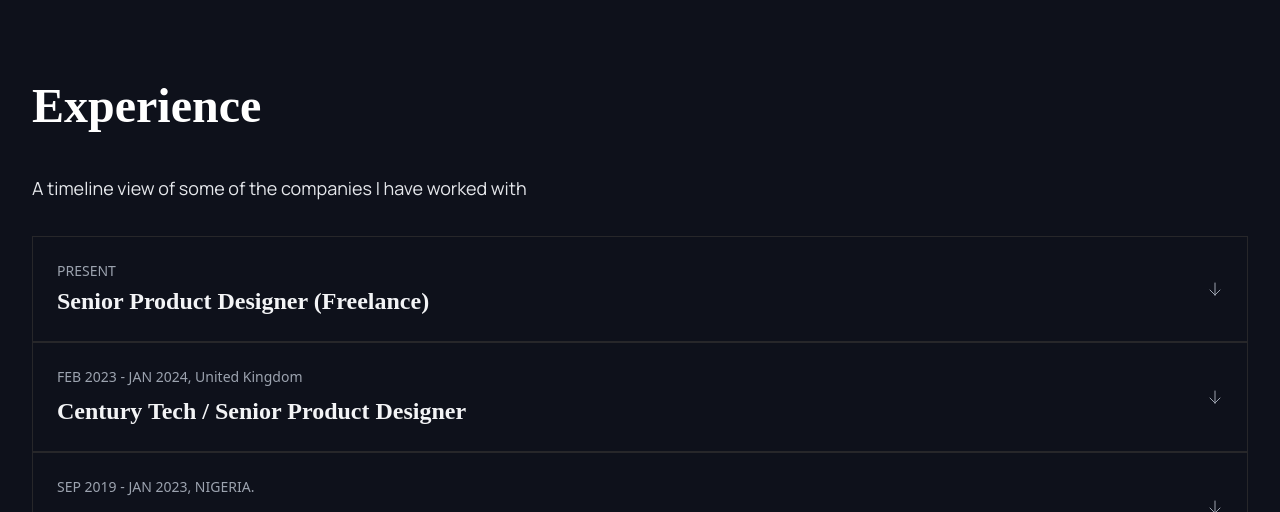
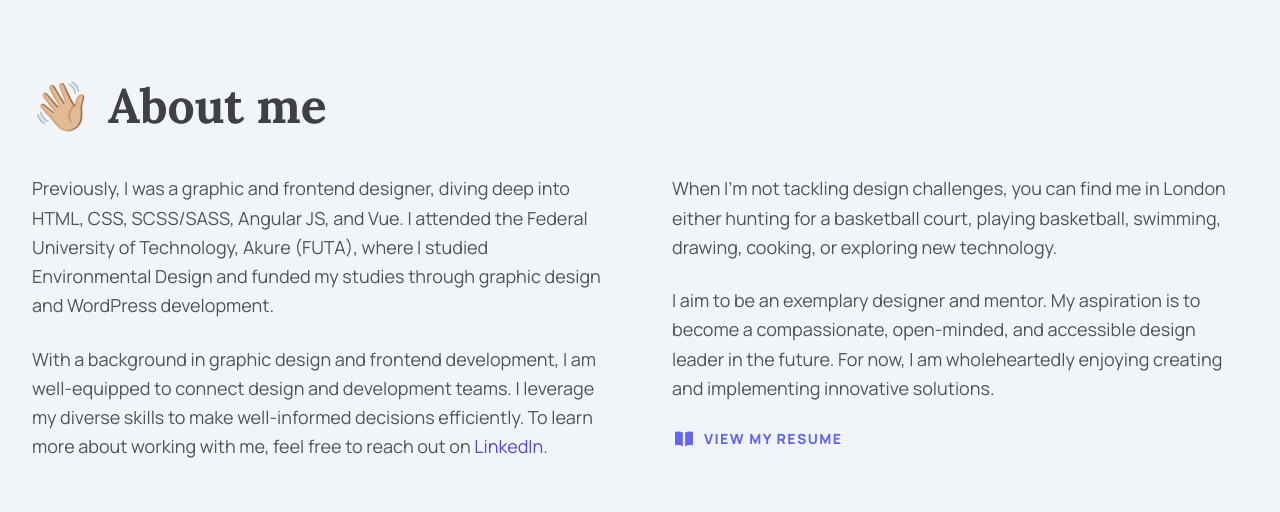
Before and after one commit to shezvar/segunfolio, a Next.js app: page /about in a window 1280 px wide. Shown: the part 1002-1514 px from the top of the page. Built offline with nearby package versions, Linux system fonts and the light colour scheme.

Commit message:
Added 3 coming soon projects

```diff
--- a/src/app/about/page.tsx
+++ b/src/app/about/page.tsx
@@ -6,6 +6,7 @@ import Footer from '@/components/footer'
 import DesignPhilosophy from '@/components/designPhilosophy'
 import Image from 'next/image'
 import LinkedInLogo from "@/assets/Linkedin-Logo.png"
+import { BookOpenIcon } from '@heroicons/react/16/solid'
 
 const projectData = [
   { image: 'images/fg-cover1.png', alt: 'first image', title: 'System for the freelance economy, designed to help creatives in managing their clients and projects effectively.', description: 'Product Design at Fullgap', link: '/projects/fullgap' },
@@ -105,7 +106,7 @@ export default function About() {
                       </div>
                     </div>
 
-                    <button type='button' className='mt-12 px-8 py-4 bg-indigo-500 rounded ring-1 ring-indigo-600 hover:bg-indigo-800 focus:outline-indigo-300 uppercase tracking-widest font-extrabold text-sm'>Brief History</button>
+                    <a href='#aboutme' type='button' className='mt-12 px-8 py-4 bg-indigo-500 rounded ring-1 ring-indigo-600 hover:bg-indigo-800 focus:outline-indigo-300 uppercase tracking-widest font-extrabold text-sm'>Brief History</a>
                   </div>
                   <div className='mt-40 w-full'>
                     <div className='flex flex-col lg:flex-row justify-between lg:items-end'>
@@ -116,7 +117,7 @@ export default function About() {
                         <span>Experience working with other designers</span>
                       </div>
 
-                      <div className='mt-12'>
+                      <div className='mt-12 mb-12 lg:mb-0'>
                         <a href="https://www.linkedin.com/in/segun-oroyo/" target='_blank' className="flex text-md font-semibold leading-6 text-white">
                           LinkedIn
                           <Image src={LinkedInLogo} className=' ml-1 w-auto h-5 rounded' alt='LinkedIn' />
@@ -129,10 +130,38 @@ export default function About() {
               </div>
             </div>
 
+            <div className='bg-slate-100 py-48' id='aboutme'>
+              <div className='mx-auto items-center xl:max-w-7xl px-6 lg:px-8'>
+                <h1 className='text-5xl text-zinc-700 font-lora leading-normal font-black mb-8'><span className='text-[3rem] mr-4'>👋🏼</span>About me</h1>
+                <div className='grid lg:grid-cols-2 gap-6 lg:gap-16 text-zinc-600 leading-relaxed text-lg'>
+                  <div className=''>
+                    <p className='pb-6'>Previously, I was a graphic and frontend designer, diving deep into HTML, CSS, SCSS/SASS, Angular JS, and Vue. I attended the Federal University of Technology, Akure (FUTA), where I studied Environmental Design and funded my studies through graphic design and WordPress development.</p>
+                    <p className=''>With a background in graphic design and frontend development, I am well-equipped to connect design and development teams. I leverage my diverse skills to make well-informed decisions efficiently. To learn more about working with me, feel free to reach out on <a href='https://www.linkedin.com/in/segun-oroyo/' target='_blank' className='text-indigo-600'>LinkedIn.</a></p>
+                  </div>
+                  <div className=''>
+                    <p className='pb-6'>When I&apos;m not tackling design challenges, you can find me in London either hunting for a basketball court, playing basketball, swimming, drawing, cooking, or exploring new technology.</p>
+                    <p className=''>I aim to be an exemplary designer and mentor. My aspiration is to become a compassionate, open-minded, and accessible design leader in the future. For now, I am wholeheartedly enjoying creating and implementing innovative solutions.</p>
+                    <a href='' className='hidden'>
+                      <div className="flex text-gray-200 group items-center mt-12 pl-6 pr-8 py-4 bg-indigo-500 rounded ring-1 ring-indigo-600 hover:bg-indigo-800 focus:outline-indigo-300 uppercase tracking-widest font-extrabold text-sm">
+                        <BookOpenIcon className="transition w-6 group-hover:translate-x-2 mr-2" />
+                        <div className=" font-extrabold uppercase text-sm">VIEW MY RESUME</div>
+                      </div>
+                    </a>
+                    <a href='https://drive.google.com/file/d/1046vZMvXbljzhS3w_TVM8GFK0R0B9jkp/view?usp=sharing' target='_blank' className='inline-flex'>
+                      <div className="flex items-center mt-6 text-indigo-500 uppercase tracking-widest font-extrabold text-sm">
+                        <BookOpenIcon className="transition w-6 mr-2" />
+                        <div className="font-extrabold uppercase text-sm">VIEW MY RESUME</div>
+                      </div>
+                    </a>
+                  </div>
+                </div>
+              </div>
+            </div>
+
             {/* Experience starts */}
             <div className='mx-auto flex items-center my-48 xl:max-w-7xl px-6 lg:px-8'>
               <div className='w-full space-y-8'>
-                <h1 className='text-[3rem] text-white font-[Lora] leading-normal font-black'>Experience</h1>
+                <h1 className='text-[3rem] text-white font-lora leading-normal font-black'>Experience</h1>
                 <p className="text-lg text-gray-200 max-w-3xl leading-relaxed">A timeline view of some of the companies I have worked with</p>
                 <ExperienceBlock />
               </div>
--- a/src/app/globals.css
+++ b/src/app/globals.css
@@ -1,7 +1,7 @@
+@import url('https://fonts.googleapis.com/css2?family=Lora:ital,wght@0,400..700;1,400..700&display=swap');
 @tailwind base;
 @tailwind components;
 @tailwind utilities;
-@import url('https://fonts.googleapis.com/css2?family=Lora:ital,wght@0,400..700;1,400..700&display=swap');
 
 :root {
   --foreground-rgb: 0, 0, 0;
@@ -34,6 +34,5 @@ body {
 }
 
 .bg-page {
-  /* background-color: #080808 !important; */
   background-color: #0E111B;
 }
--- a/src/app/page.tsx
+++ b/src/app/page.tsx
@@ -8,7 +8,10 @@ import { ArrowDownIcon } from '@heroicons/react/24/outline'
 const projectData = [
   { image: 'images/fg-cover1.png', alt: 'first image', type: 'Case study', title: 'Product Design at Fullgap', description: 'System for the freelance economy, designed to help creatives in managing their clients and projects effectively.', link: '/projects/fullgap' },
   { image: 'images/bs-cover.png', alt: 'first image', type: 'Case study', title: 'Booosta by Prunedge', description: 'RMS provides an all-in-one platform for retailers to run their businesses more efficiently and profitably.', link: 'projects/booosta' },
-  { image: 'images/pw-cover1.png', alt: 'first image', type: 'Case study', title: 'Prowoks by World Bank', description: 'Streamlined business process automation and document management for SMEs and the public sector.', link: 'projects/prowoks' }
+  { image: 'images/pw-cover1.png', alt: 'first image', type: 'Case study', title: 'Prowoks by World Bank', description: 'Streamlined business process automation and document management for SMEs and the public sector.', link: 'projects/prowoks' },
+  { image: 'images/ip-cover.png', alt: 'first image', type: 'Coming soon', title: 'iPOS by Walure', description: 'IPOS by Walure offers powerful and flexible products to automate your retail management processes.', link: '#' },
+  { image: 'images/cp-cover.png', alt: 'first image', type: 'Coming soon', title: 'Campaign manager', description: 'Manage your campaign with ease integrating with your workflow', link: '#' },
+  { image: 'images/pc-cover.png', alt: 'first image', type: 'Coming soon', title: 'Pneuma Care', description: 'A digital full-service pharmacy for quality and affordable medications delivered at your convenience. ', link: '#' },
 ]
 
 const articles = [
@@ -124,7 +127,7 @@ export default function Home() {
                 </div>
               </div>
 
-              {/* Coming soon starts here */}
+              {/* Article starts here */}
               <div className="mx-auto max-w-7xl px-6 lg:px-8 mb-40">
                 <div className='mx-auto max-w-2xl lg:max-w-none'>
                   <div className='grid grid-cols-1 gap-8 lg:grid-cols-3'>
@@ -140,7 +143,7 @@ export default function Home() {
                   </div>
                 </div>
               </div>
-              {/* Coming soon ends here */}
+              {/* Article ends here */}
             </div>
 
           </div>
```
Also changed, not shown: public/images/cp-cover.png (added), public/images/pc-cover.png (added).
